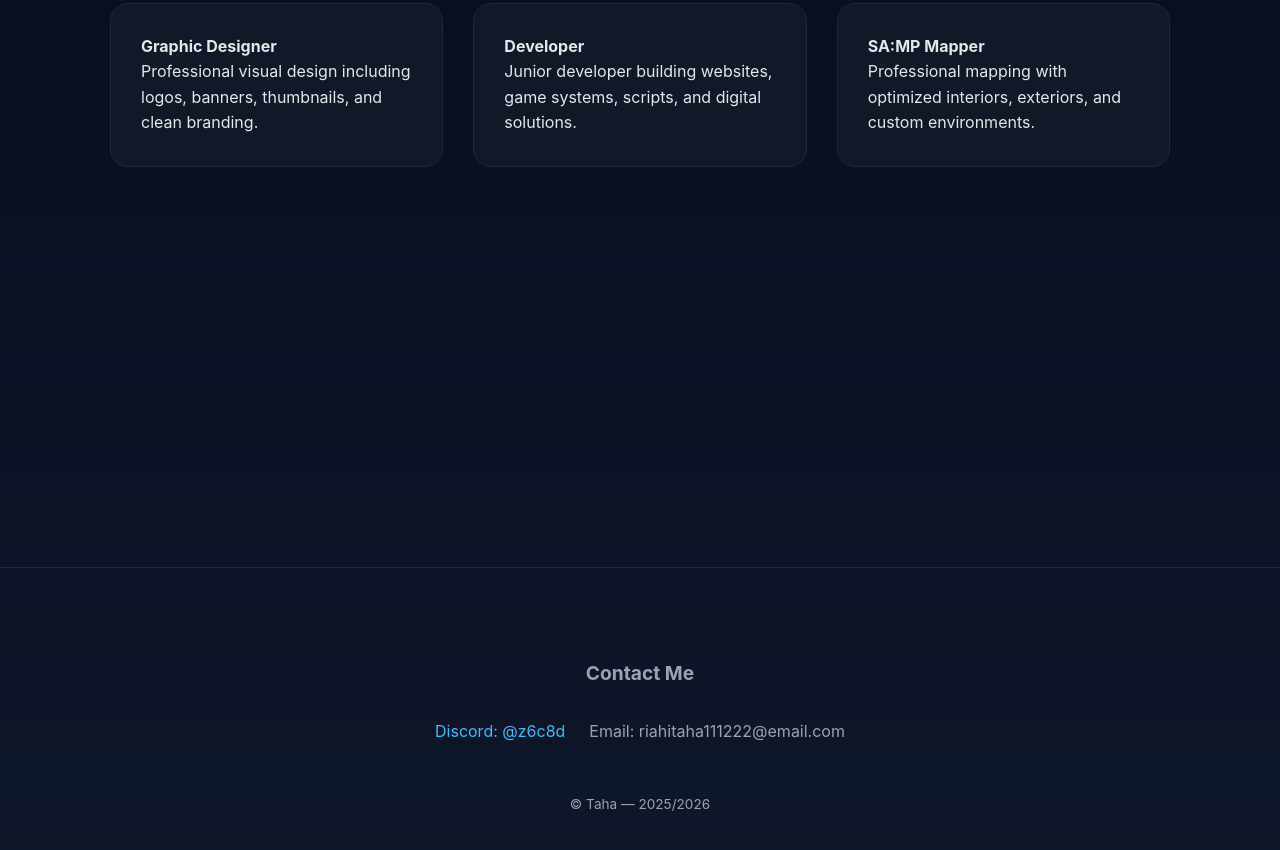
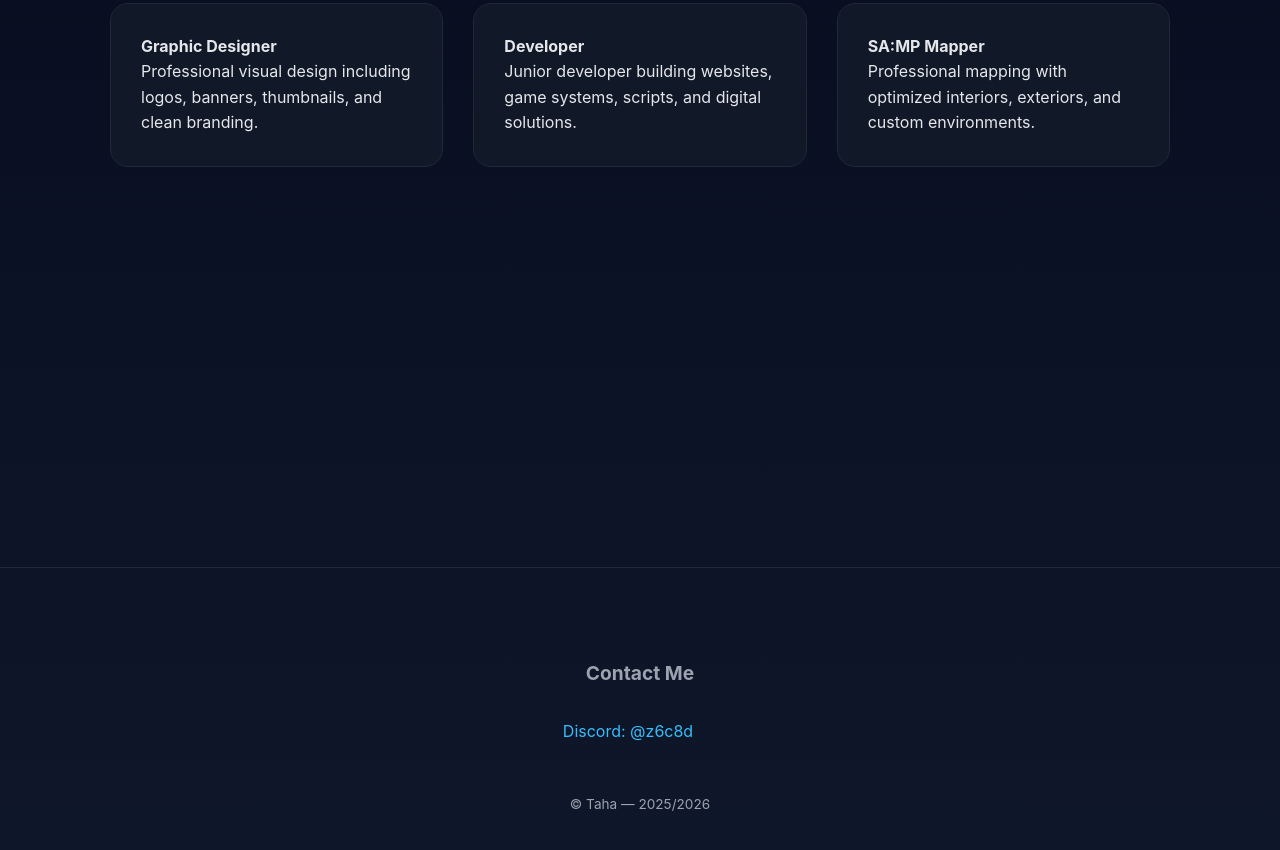
Before and after one commit to TahaDev001/TahaDev001.github.io, a plain HTML site: page index.html in a window 1280 px wide. Shown: the part 991-1841 px from the top of the page. Drawn offline with Linux system fonts and the light colour scheme.

Commit message:
Update index.html

```diff
--- a/index.html
+++ b/index.html
@@ -147,7 +147,7 @@
       <h3 style="font-size:1.2rem;">Contact Me</h3>
       <div style="display:flex; justify-content:center; gap:24px; flex-wrap:wrap;">
         <span style="color:var(--accent);">Discord: @z6c8d</span>
-        <span>Email: riahitaha111222@email.com</span>
+       <!-- email soon --> <span></span>
       </div>
       <div style="margin-top:20px; font-size:0.85rem; color:var(--muted);">© Taha — 2025/2026</div>
     </div>
```
